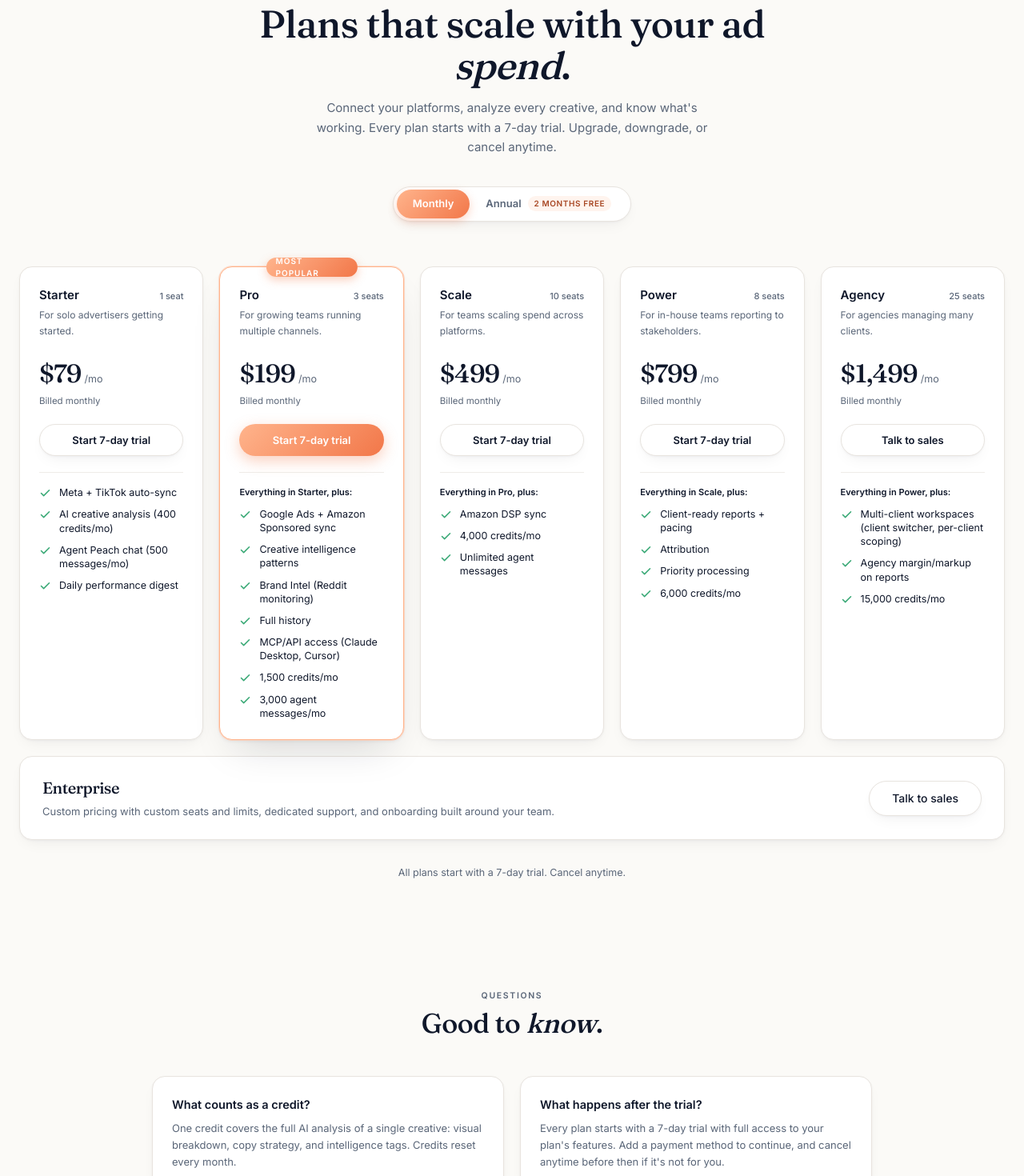
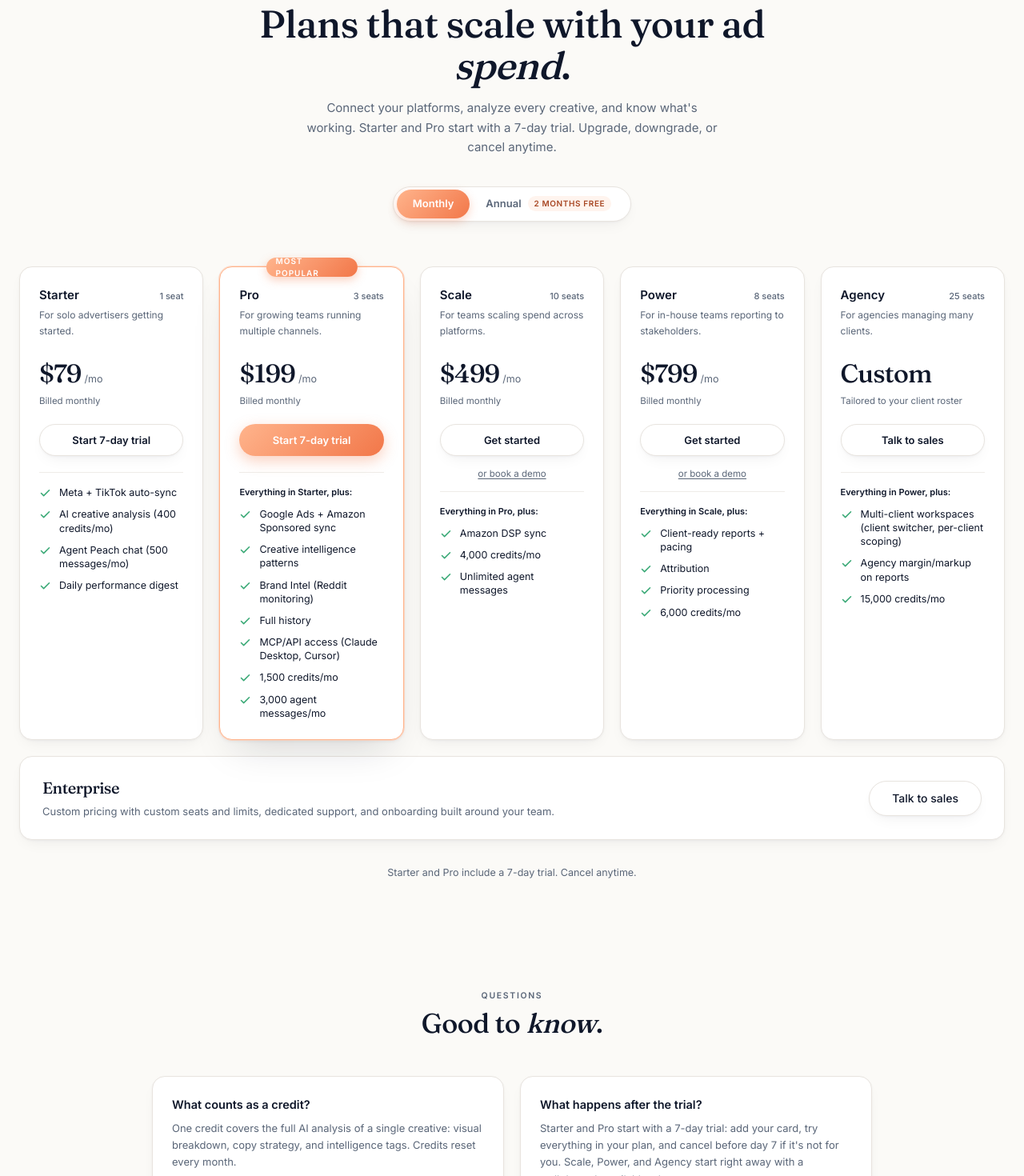
Before and after one commit to peachbluetech/website, a Next.js app: page /pricing in a window 1280 px wide. Shown: the part 180-1650 px from the top of the page at 80% size. Built offline with nearby package versions, Linux system fonts and the light colour scheme; no server answers.

Commit message:
Trial policy: 7-day trial on Starter+Pro only; Scale/Power 'Get started' + demo link; Agency custom pricing

```diff
--- a/app/layout.tsx
+++ b/app/layout.tsx
@@ -138,7 +138,7 @@ const jsonLd = {
         price: "79",
         priceCurrency: "USD",
         availability: "https://schema.org/InStock",
-        description: "Plans from $79/mo. Every plan starts with a 7-day trial.",
+        description: "Plans from $79/mo. Starter and Pro include a 7-day trial.",
       },
     },
   ],
--- a/app/page.tsx
+++ b/app/page.tsx
@@ -299,7 +299,7 @@ export default function Home() {
           <SectionHeader
             eyebrow="Pricing"
             title={<>Plans that scale with your ad <span className="italic">spend</span>.</>}
-            subtitle="Every plan starts with a 7-day trial. Upgrade, downgrade, or cancel anytime."
+            subtitle="Starter and Pro start with a 7-day trial. Upgrade, downgrade, or cancel anytime."
           />
           <motion.div
             initial="hidden"
@@ -325,7 +325,7 @@ export default function Home() {
             />
             <MiniPlanCard
               name="Agency"
-              price={1499}
+              price="custom"
               tagline="For agencies managing many clients."
               ctaLabel="Talk to sales"
               ctaHref={SALES_HREF}
@@ -466,7 +466,7 @@ const FAQS: { q: string; a: string }[] = [
   },
   {
     q: "How does the 7-day trial work?",
-    a: "Every plan starts with a 7-day trial with full access to your plan's features. Add a payment method to continue, and cancel anytime before then if it's not for you.",
+    a: "Starter and Pro start with a 7-day trial: add your card, try everything in your plan, and cancel before day 7 if it's not for you. Scale, Power, and Agency start right away, and you can book a walkthrough anytime.",
   },
   {
     q: "Is my ad data secure?",
@@ -580,7 +580,7 @@ function MiniPlanCard({
   outlineCta = false,
 }: {
   name: string;
-  price: number;
+  price: number | "custom";
   tagline: string;
   ctaLabel: string;
   ctaHref: string;
@@ -604,8 +604,14 @@ function MiniPlanCard({
         <h3 className="text-[15px] font-semibold text-pb-fg mb-1">{name}</h3>
         <p className="text-[12.5px] leading-relaxed text-pb-fg-muted mb-5 min-h-[36px]">{tagline}</p>
         <div className="flex items-baseline gap-1 mb-6">
-          <span className="font-display text-[32px] font-medium tracking-tight text-pb-fg tnum">${price.toLocaleString("en-US")}</span>
-          <span className="text-[12.5px] text-pb-fg-muted">/mo</span>
+          {price === "custom" ? (
+            <span className="font-display text-[32px] font-medium tracking-tight text-pb-fg">Custom</span>
+          ) : (
+            <>
+              <span className="font-display text-[32px] font-medium tracking-tight text-pb-fg tnum">${price.toLocaleString("en-US")}</span>
+              <span className="text-[12.5px] text-pb-fg-muted">/mo</span>
+            </>
+          )}
         </div>
         <a
           href={ctaHref}
--- a/app/pricing/page.tsx
+++ b/app/pricing/page.tsx
@@ -4,7 +4,7 @@ import PricingClient from "./pricing-client";
 export const metadata: Metadata = {
   title: "Pricing",
   description:
-    "Simple plans that scale with your ad spend. Every plan starts with a 7-day trial — multi-platform sync, AI creative analysis, and Agent Peach included.",
+    "Simple plans that scale with your ad spend. Starter and Pro include a 7-day trial — multi-platform sync, AI creative analysis, and Agent Peach included.",
   alternates: {
     canonical: "/pricing",
   },
--- a/app/pricing/pricing-client.tsx
+++ b/app/pricing/pricing-client.tsx
@@ -17,7 +17,7 @@ type Plan = {
   inherits?: string; // "Everything in X, plus:"
   features: string[];
   popular?: boolean;
-  cta: "trial" | "sales";
+  cta: "trial" | "buy" | "sales";
 };
 
 const PLANS: Plan[] = [
@@ -66,7 +66,7 @@ const PLANS: Plan[] = [
       "4,000 credits/mo",
       "Unlimited agent messages",
     ],
-    cta: "trial",
+    cta: "buy",
   },
   {
     id: "power",
@@ -81,7 +81,7 @@ const PLANS: Plan[] = [
       "Priority processing",
       "6,000 credits/mo",
     ],
-    cta: "trial",
+    cta: "buy",
   },
   {
     id: "agency",
@@ -108,7 +108,7 @@ const FAQS: { q: string; a: string }[] = [
   },
   {
     q: "What happens after the trial?",
-    a: "Every plan starts with a 7-day trial with full access to your plan's features. Add a payment method to continue, and cancel anytime before then if it's not for you.",
+    a: "Starter and Pro start with a 7-day trial: add your card, try everything in your plan, and cancel before day 7 if it's not for you. Scale, Power, and Agency start right away with a walkthrough available whenever you want one.",
   },
   {
     q: "Can I change plans later?",
@@ -201,7 +201,7 @@ export default function PricingClient() {
           </motion.h2>
           <motion.p variants={fade} className="text-[15px] text-pb-fg-muted leading-relaxed max-w-[520px] mx-auto mb-9">
             Connect your platforms, analyze every creative, and know what&apos;s working.
-            Every plan starts with a 7-day trial. Upgrade, downgrade, or cancel anytime.
+            Starter and Pro start with a 7-day trial. Upgrade, downgrade, or cancel anytime.
           </motion.p>
 
           {/* Billing toggle */}
@@ -276,7 +276,7 @@ export default function PricingClient() {
         </motion.div>
 
         <p className="text-center text-[12.5px] text-pb-fg-muted mt-8">
-          All plans start with a 7-day trial. Cancel anytime.
+          Starter and Pro include a 7-day trial. Cancel anytime.
         </p>
       </section>
 
@@ -355,6 +355,17 @@ function PlanCard({ plan, billing }: { plan: Plan; billing: Billing }) {
         <p className="text-[12px] leading-relaxed text-pb-fg-muted mb-5 min-h-[34px]">{plan.tagline}</p>
 
         <div className="mb-5">
+          {plan.cta === "sales" ? (
+            <>
+              <div className="flex items-baseline gap-1">
+                <span className="font-display text-[32px] font-medium tracking-tight text-pb-fg">Custom</span>
+              </div>
+              <div className="text-[11.5px] text-pb-fg-muted mt-0.5 min-h-[17px]">
+                Tailored to your client roster
+              </div>
+            </>
+          ) : (
+            <>
               <div className="flex items-baseline gap-1">
                 <span className="font-display text-[32px] font-medium tracking-tight text-pb-fg tnum">{usd(perMonth)}</span>
                 <span className="text-[12.5px] text-pb-fg-muted">/mo</span>
@@ -362,19 +373,30 @@ function PlanCard({ plan, billing }: { plan: Plan; billing: Billing }) {
               <div className="text-[11.5px] text-pb-fg-muted mt-0.5 min-h-[17px]">
                 {billing === "annual" ? `Billed ${usd(annualTotal)}/yr` : "Billed monthly"}
               </div>
+            </>
+          )}
         </div>
 
-        {plan.cta === "trial" ? (
+        {plan.cta === "trial" || plan.cta === "buy" ? (
+          <>
             <a
               href={signupHref(plan.id, billing)}
-            className={`inline-flex items-center justify-center w-full h-10 rounded-full text-[13px] font-semibold transition-all mb-5 ${
+              className={`inline-flex items-center justify-center w-full h-10 rounded-full text-[13px] font-semibold transition-all ${plan.cta === "buy" ? "mb-2" : "mb-5"} ${
                 plan.popular
                   ? "pb-gradient-peach text-white shadow-[0_6px_18px_rgba(242,119,73,0.35)] hover:brightness-105"
                   : "border border-pb-border bg-pb-card text-pb-fg shadow-pb-soft hover:shadow-pb-lift hover:-translate-y-0.5"
               }`}
             >
-            Start 7-day trial
+              {plan.cta === "trial" ? "Start 7-day trial" : "Get started"}
             </a>
+            {plan.cta === "buy" && (
+              <div className="text-center mb-3">
+                <a href="/#demo" className="text-[11.5px] text-pb-fg-muted underline underline-offset-2 hover:text-pb-fg">
+                  or book a demo
+                </a>
+              </div>
+            )}
+          </>
         ) : (
           <a
             href={SALES_HREF}
```
Lines whose indentation alone changed are shown as unchanged.
